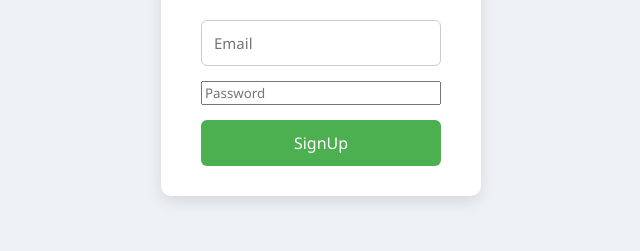
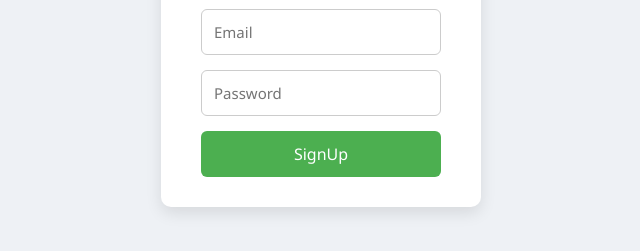
Before and after one commit to GouthamSomaraju/TodoList, a plain HTML site: page index.html in a window 1280 px wide. Shown: the part 357-608 px from the top of the page, without its empty margins (319-959 px from the left). Drawn offline with Linux system fonts and the light colour scheme.

Commit message:
index.html

```diff
--- a/index.html
+++ b/index.html
@@ -37,7 +37,7 @@
       }
 
       input[type="email"],
-      input[type="text"] {
+      input[type="password"] {
         padding: 12px;
         font-size: 15px;
         border: 1px solid #ccc;
```
